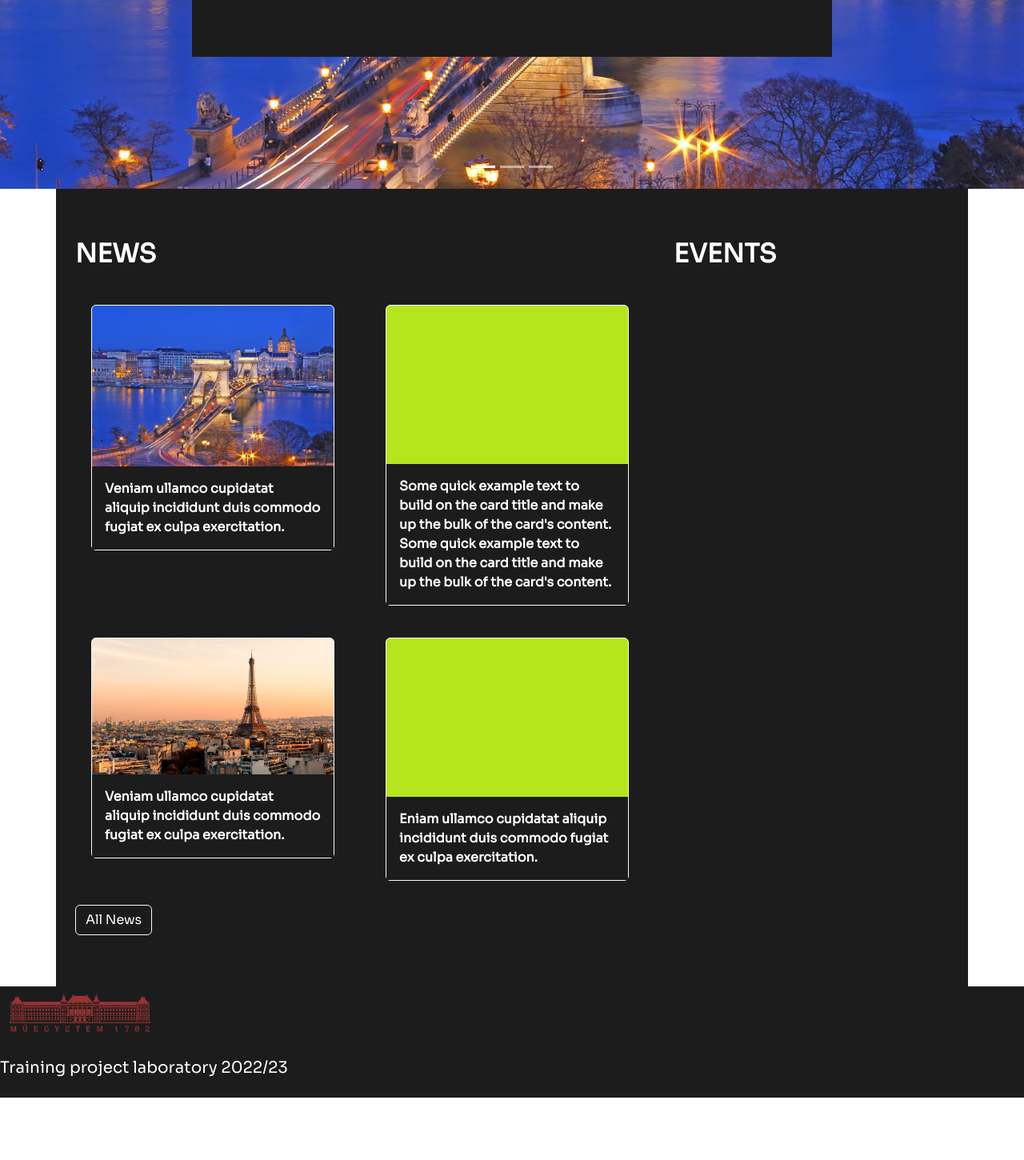
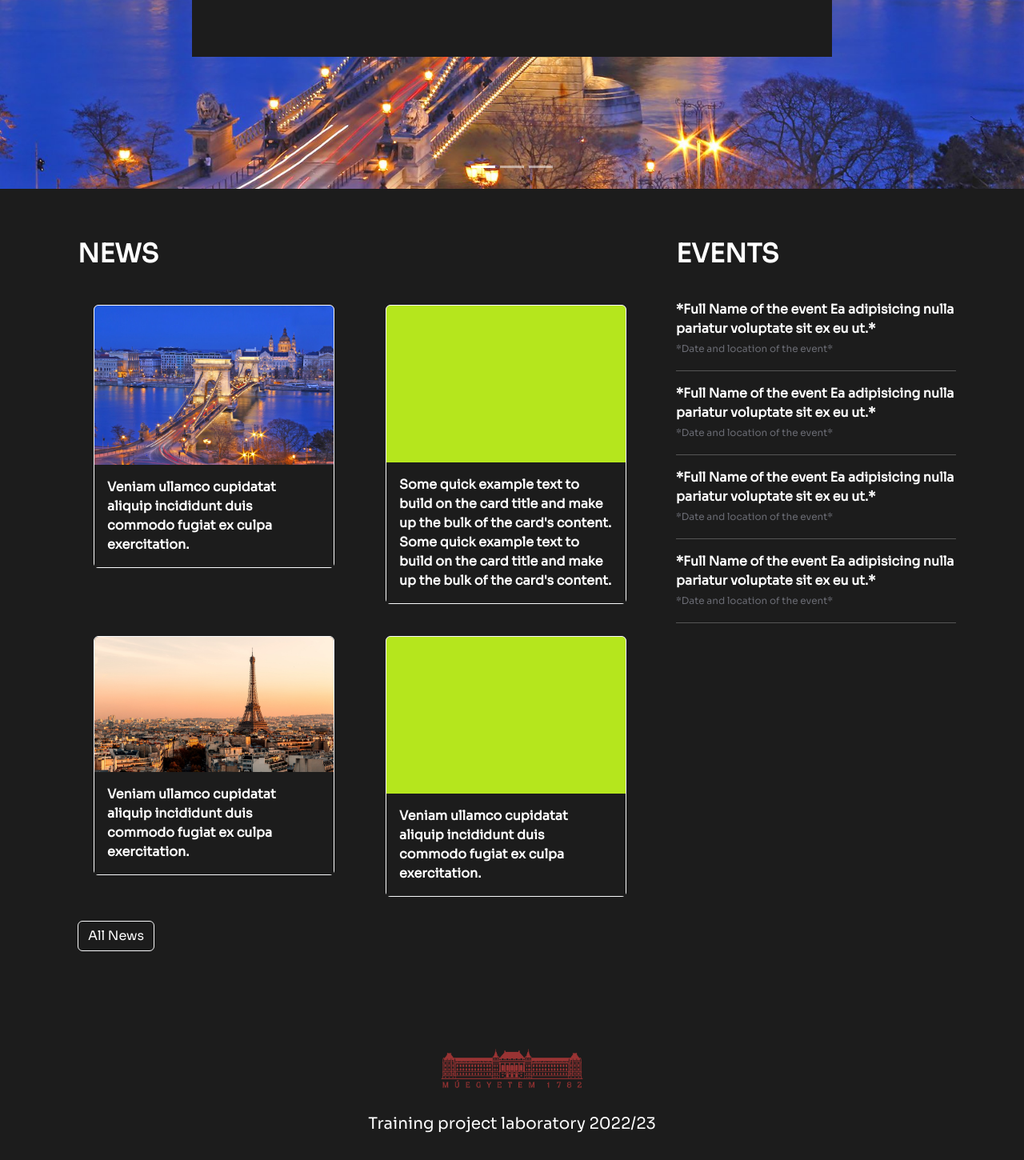
Before and after one commit to AbdelrahmanDesOki/event-manager, a React (Create React App) app: page / in a window 1280 px wide. Shown: the part 484-1934 px from the top of the page at 80% size. Before the commit the page ends 1864 px from the top, so only its background shows below. Built offline with nearby package versions, Linux system fonts and the light colour scheme; no server answers.

Commit message:
Main page finalized

```diff
--- a/src/App.css
+++ b/src/App.css
@@ -5,6 +5,7 @@
     box-sizing: border-box;
     margin: 0;
     padding: 0;
+    background-color: #1c1c1c;
 }
 
 /* ===== Scrollbar CSS ===== */
--- a/src/App.js
+++ b/src/App.js
@@ -1,7 +1,7 @@
 import React, { useEffect } from "react";
 import "bootstrap/dist/css/bootstrap.min.css"
 import "./App.css"
-import { BrowserRouter, Routes, Route } from "react-router-dom"
+import {Routes, Route, Link } from "react-router-dom"
 import Auth from "./Components/Login/Auth"
 import Navbar from "./Components/Navbar/indexNav";
 import axios from 'axios';
@@ -22,16 +22,15 @@ function App() {
     }, []
   );
   return (
-    <BrowserRouter>
-      <div>
-        <Navbar />
+      <>
+        <header>
+          <Navbar />
+        </header>
         <Routes>
           <Route path="/" element={<MainPage/>} />
           <Route path="/auth" element={<Auth />} />
         </Routes>
-
-      </div>
-    </BrowserRouter>
+      </>
   )
 }
 
--- a/src/Components/Carousel/Carousel.js
+++ b/src/Components/Carousel/Carousel.js
@@ -3,8 +3,8 @@ import './carouselStyle.css'
 
 const Carousel = () => {
   return (
-    <div id="myCarousel" class="carousel slide" data-bs-ride="carousel" data-bs-pause="false"> {/* data-bs-pause="hover" for stopping on mouseOn*/}
-      <div class="carousel-indicators">
+    <div id="myCarousel" class="carousel slide" data-bs-pause="false" data-bs-ride="carousel"> {/* data-bs-pause="hover" for stopping on mouseOn*/}
+      <div class="carousel-indicators" style={{backgroundColor:"unset"}}>
       <button type="button" data-bs-target="#myCarousel" data-bs-slide-to="0" class="active" aria-current="true" aria-label="Slide 1">
       </button>
       <button type="button" data-bs-target="#myCarousel" data-bs-slide-to="1" aria-label="Slide 2">
--- a/src/Components/Footer/Footer.js
+++ b/src/Components/Footer/Footer.js
@@ -2,31 +2,36 @@ import React from "react";
 
 function Footer() {
   return (
+    < >
+      <div
+        style={{ backgroundColor: "#1c1c1c"}}
+      >
         <div>
-      <div
-        className="custom_footer"
-        style={{ backgroundColor: "#1c1c1c", width: "100%" }}
-      >
-        <div className="logo">
           <img
             src="./city_photos/bme_logo_kicsi_color.png"
             alt="BME-Logo"
-            style={{ width: "200px" }}
+            style={{
+              width: "200px",
+              textAlign: "center",
+              display: "block",
+              margin:"auto",
+
+            }}
           />
         </div>
           <h5
-          className="textLogo"
             style={{
               paddingTop: "25px",
               paddingBottom: "25px",
-            alignContent: "center",
+              textAlign: "center",
               color: "white",
+
             }}
           >
             Training project laboratory 2022/23
           </h5>
       </div>
-    </div>
+    </>
   );
 }
 
--- a/src/Components/HomePage/EventList.js
+++ b/src/Components/HomePage/EventList.js
@@ -1,7 +1,35 @@
+import './homepageStyle.css'
+import { Link } from 'react-router-dom'
 
 const EventList = () => {
     return(
-        <h2>EVENTS</h2>
+        <>
+            <h2 style={{marginBottom: "40px"}}>EVENTS</h2>
+            <p>
+                <Link to="#" class="bold" >*Full Name of the event Ea adipisicing nulla pariatur voluptate sit ex eu ut.*</Link>
+                <br/>
+                <span class="muted font-size-sm"> *Date and location of the event*</span>
+                <hr style={{color: "white"}}/>
+            </p>
+            <p>
+                <Link to="#" class="bold" >*Full Name of the event Ea adipisicing nulla pariatur voluptate sit ex eu ut.*</Link>
+                <br/>
+                <span class="muted font-size-sm"> *Date and location of the event*</span>
+                <hr style={{color: "white"}}/>
+            </p>
+            <p>
+                <Link to="#" class="bold" >*Full Name of the event Ea adipisicing nulla pariatur voluptate sit ex eu ut.*</Link>
+                <br/>
+                <span class="muted font-size-sm"> *Date and location of the event*</span>
+                <hr style={{color: "white"}}/>
+            </p>
+            <p>
+                <Link to="#" class="bold" >*Full Name of the event Ea adipisicing nulla pariatur voluptate sit ex eu ut.*</Link>
+                <br/>
+                <span class="muted font-size-sm"> *Date and location of the event*</span>
+                <hr style={{color: "white"}}/>
+            </p>
+        </>
     )
 }
 export default EventList
--- a/src/Components/HomePage/HomePage.js
+++ b/src/Components/HomePage/HomePage.js
@@ -1,11 +1,12 @@
 import React from 'react'
 import News from './News'
 import EventList from './EventList'
-
+import './homepageStyle.css'
 
 const HomePage = () => {
   return (
     <React.Fragment>
+      <div style={{backgroundColor: "#1c1c1c" }}>
         <div class="container" style={{paddingTop:"4rem", paddingBottom:"4rem", backgroundColor:"#1c1c1c"}}>
           <div class="row">
             <div class="col-sm-8">
@@ -16,6 +17,7 @@ const HomePage = () => {
             </div>
         </div>
       </div>
+    </div>
   </React.Fragment>
   )
 }
--- a/src/Components/HomePage/News.js
+++ b/src/Components/HomePage/News.js
@@ -3,7 +3,9 @@ import Container from 'react-bootstrap/Container';
 import Row from 'react-bootstrap/Row';
 import Col from 'react-bootstrap/Col';
 import Button from 'react-bootstrap/Button';
-import './newsStyle.css'
+import {Link} from 'react-router-dom';
+import './homepageStyle.css'
+
 function News() {
   return (
     <Container>
@@ -14,9 +16,9 @@ function News() {
               <Card.Img variant="top" src="./city_photos/budapest_photo2.jpg" />
                <Card.Body style={{backgroundColor: "#1c1c1c"}}>
                   <Card.Text>
-                    <a class ="bold" href="#">
-                      Veniam ullamco cupidatat aliquip incididunt duis commodo fugiat ex culpa exercitation.
-                    </a>
+                    <Link to="#"class="bold">
+                    Veniam ullamco cupidatat aliquip incididunt duis commodo fugiat ex culpa exercitation.
+                    </Link>
                   </Card.Text>
               </Card.Body>
           </Card>
@@ -26,12 +28,12 @@ function News() {
               <Card.Img variant="top" src="./dummy_picture.png" />
                 <Card.Body style={{backgroundColor: "#1c1c1c"}}>
                    <Card.Text>
-                    <a class ="bold" href="#">
+                    <Link to="#"class="bold">
                       Some quick example text to build on the card title and make up the
-                      bulk of the card's content.
-                      Some quick example text to build on the card title and make up the
-                      bulk of the card's content.
-                    </a>
+                          bulk of the card's content.
+                          Some quick example text to build on the card title and make up the
+                          bulk of the card's content.
+                     </Link>
                 </Card.Text>
             </Card.Body>
           </Card>
@@ -44,9 +46,9 @@ function News() {
               <Card.Img variant="top" src="./city_photos/paris_photo.jpg" />
                <Card.Body style={{backgroundColor: "#1c1c1c"}}>
                   <Card.Text>
-                    <a class ="bold" href="#">
+                    <Link to="#"class="bold">
                       Veniam ullamco cupidatat aliquip incididunt duis commodo fugiat ex culpa exercitation.
-                    </a>
+                    </Link>
                   </Card.Text>
               </Card.Body>
           </Card>
@@ -56,15 +58,15 @@ function News() {
               <Card.Img variant="top" src="./dummy_picture.png" />
                 <Card.Body style={{backgroundColor: "#1c1c1c"}}>
                    <Card.Text>
-                    <a class ="bold" href="#">
-                    Eniam ullamco cupidatat aliquip incididunt duis commodo fugiat ex culpa exercitation.
-                    </a>
+                   <Link to="#"class="bold">
+                   Veniam ullamco cupidatat aliquip incididunt duis commodo fugiat ex culpa exercitation.
+                    </Link>
                 </Card.Text>
             </Card.Body>
           </Card>
         </Col>
       </Row>
-      <Button href="#" variant="outline-light" style={{marginTop:"20px"}}>All News</Button>
+      <Button href="#" variant="outline-light" style={{marginTop:"20px", marginBottom: "50px"}}>All News</Button>
     </Container>
 
   );
--- /dev/null
+++ b/src/Components/HomePage/homepageStyle.css
@@ -0,0 +1,49 @@
+
+.bold {
+    font-weight: 700;
+}
+a{
+    text-decoration: none;
+    color:#fff;
+    background-color: transparent;
+}
+a:-webkit-any-link {
+    color: white;
+    cursor: pointer;
+}
+h2{
+    margin-bottom:1rem;
+    font-size: 2rem;
+    line-height: 1.1;
+    color: #fff;
+    text-transform: uppercase;
+    font-weight: 700;
+}
+
+.muted{
+    opacity: .4;
+    font-size: 100%;
+    color: rgba(231, 234, 255, 0.95);
+}
+.font-size-sm {
+    font-size: 12px;
+    font-size: .75rem;
+}
+.col-sm-4{
+    position: relative;
+    min-height: 1px;
+    padding-left: 15px;
+    padding-right: 15px;
+}
+.col-sm-8{
+    position: relative;
+    min-height: 1px;
+    padding-left: 15px;
+    padding-right: 15px;
+}
+
+@media (min-width: 768px){
+    .col-sm-4 {
+        width: 33.33333333%;
+    }
+}
--- a/src/Components/HomePage/newsStyle.css
+++ /dev/null
@@ -1,21 +0,0 @@
-
-.bold {
-    font-weight: 700;
-}
-a{
-    text-decoration: none;
-    color:#fff;
-    background-color: transparent;
-}
-a:-webkit-any-link {
-    color: white;
-    cursor: pointer;
-}
-h2{
-    margin-bottom:1rem;
-    font-size: 2rem;
-    line-height: 1.1;
-    color: #fff;
-    text-transform: uppercase;
-    font-weight: 700;
-}
--- a/src/Components/Navbar/indexNav.js
+++ b/src/Components/Navbar/indexNav.js
@@ -1,5 +1,4 @@
 import React from 'react'
-import Auth from '../Login/Auth';
 import { Nav, NavLink, Bars, NavMenu, NavBtnLink, NavBtn } from './NavbarElements'
 const Navbar = () => {
   return (
--- a/src/index.js
+++ b/src/index.js
@@ -3,13 +3,15 @@ import ReactDOM from 'react-dom/client';
 import './index.css';
 import App from './App';
 import reportWebVitals from './reportWebVitals';
-import 'bootstrap/dist/css/bootstrap.min.css';
-import 'bootstrap/dist/js/bootstrap.bundle.min';
+import { BrowserRouter } from 'react-router-dom';
+
 
 const root = ReactDOM.createRoot(document.getElementById('root'));
 root.render(
   <React.StrictMode>
-    <App />
+    <BrowserRouter>
+      <App />
+    </BrowserRouter>
   </React.StrictMode>
 );
 
```
Also changed, not shown: src/Components/HomePage/eventStyle.css (added). Lines whose indentation alone changed are shown as unchanged.
